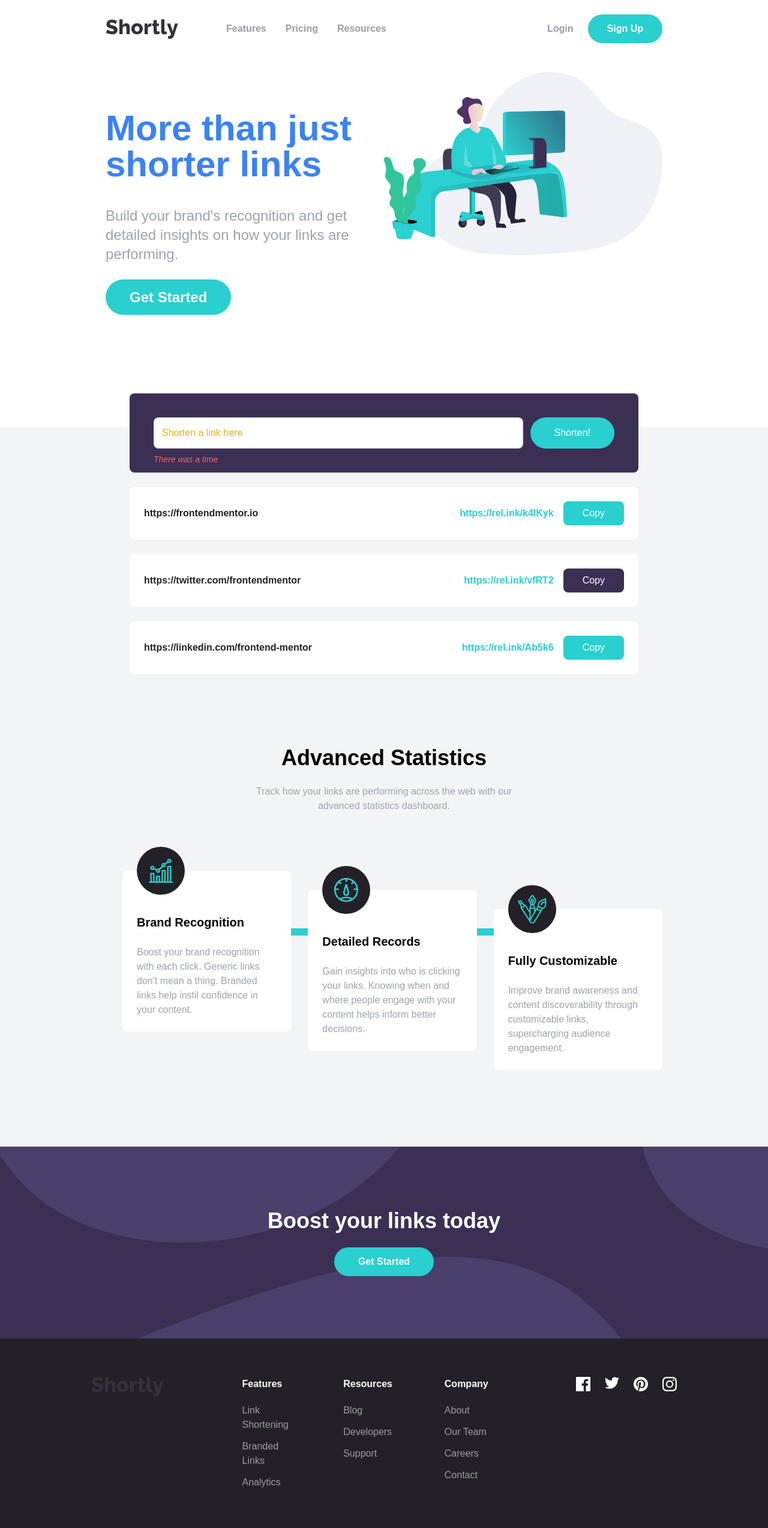
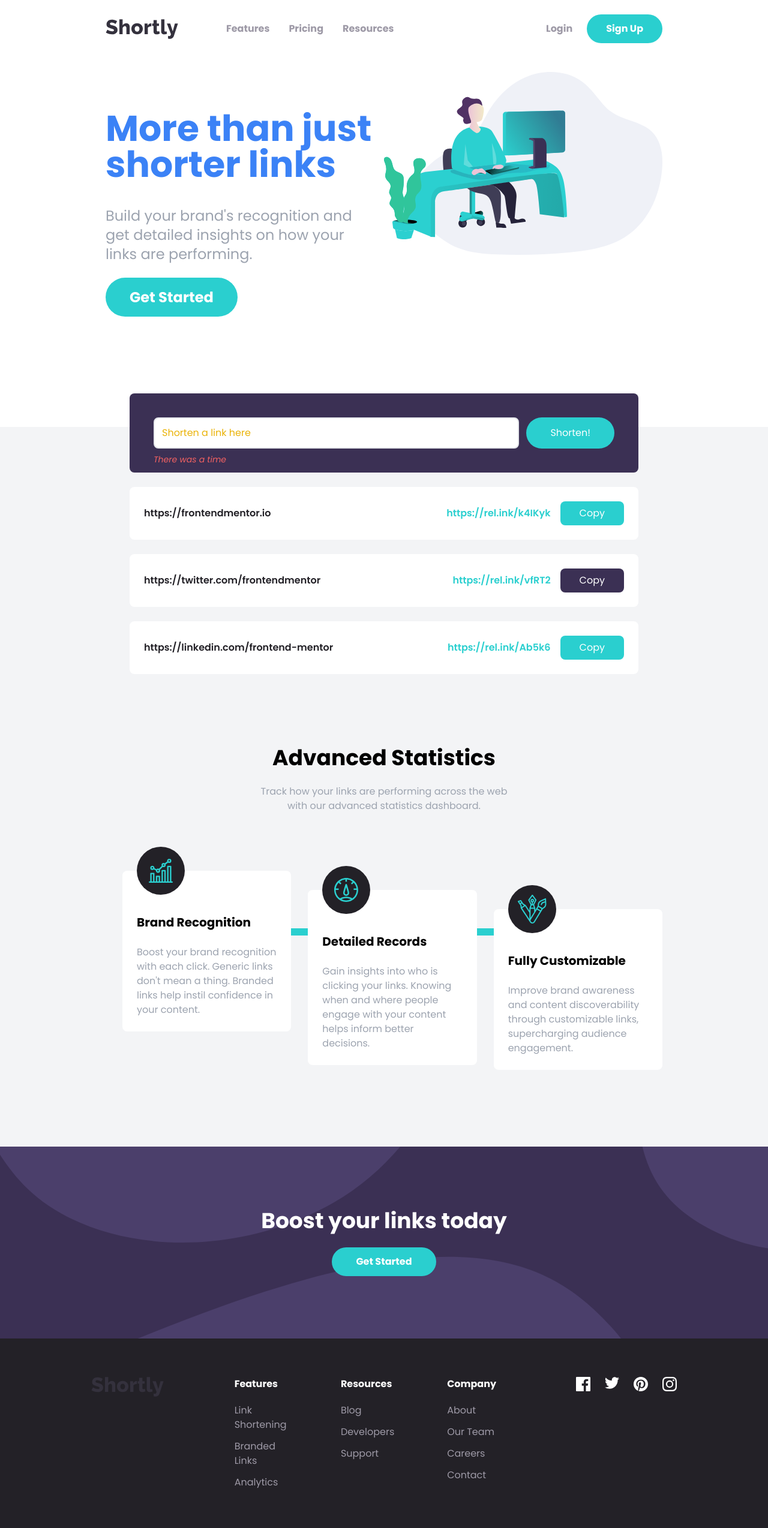
Before and after one commit to jst2702/tailwind_django_template, a Django app: page /shortly/ in a window 1280 px wide. Shown: the whole page at 60% size. Run offline with Django 5.2, Linux system fonts and the light colour scheme; style sheets or scripts are compiled from the project's sources.

Commit message:
fix font

```diff
--- a/crm/templates/shortly/index.html
+++ b/crm/templates/shortly/index.html
@@ -17,7 +17,7 @@
 
     <link rel="stylesheet" href="{% static '/css/output.css' %}">
 </head>
-    <body font="font-poppins">
+    <body class="font-poppins">
         <!-- <img src="{% static '/loopstudios/images/logo.svg' %}"> -->
         <!-- Nav Container -->
         <nav id="shortly-nav" class="relative container mx-auto p-6">
```
